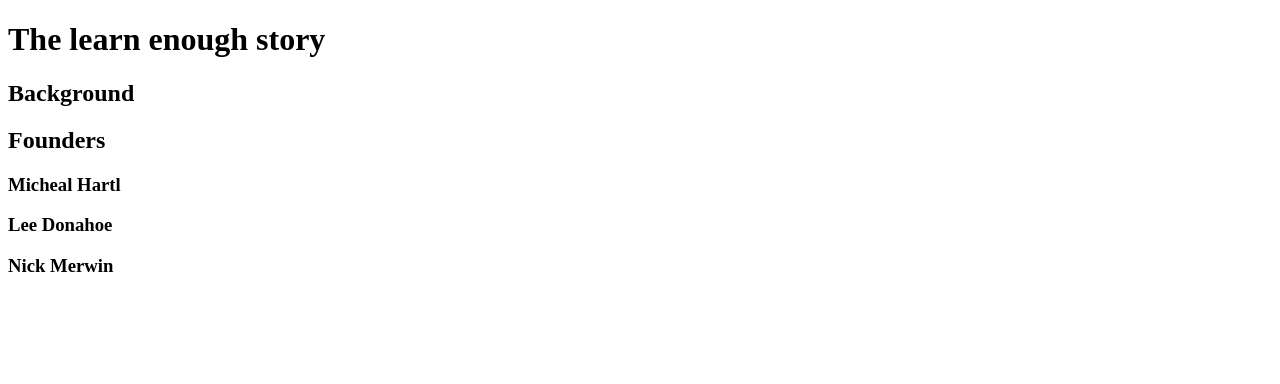
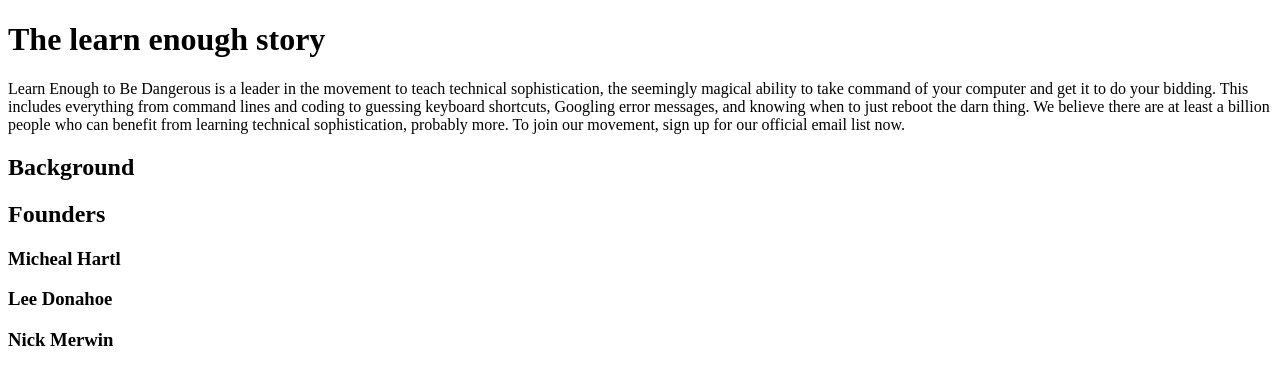
Before and after one commit to Balikis18/Sample_website, a plain HTML site: page index.html in a window 1280 px wide. Drawn offline with Linux system fonts and the light colour scheme.

Commit message:
add text

```diff
--- a/index.html
+++ b/index.html
@@ -6,6 +6,17 @@
   </head>
   <body>
     <h1> The learn enough story </h1>
+
+    <p>
+    	Learn Enough to Be Dangerous is a leader in the movement to teach
+      technical sophistication, the seemingly magical ability to take
+      command of your computer and get it to do your bidding. This includes
+      everything from command lines and coding to guessing keyboard shortcuts,
+      Googling error messages, and knowing when to just reboot the darn thing.
+      We believe there are at least a billion people who can benefit from
+      learning technical sophistication, probably more. To join our
+      movement, sign up for our official email list now.
+      </P>
 	    <h2> Background </h2>
 	    <h2> Founders </h2>
 	    <h3> Micheal Hartl </h3>
```
